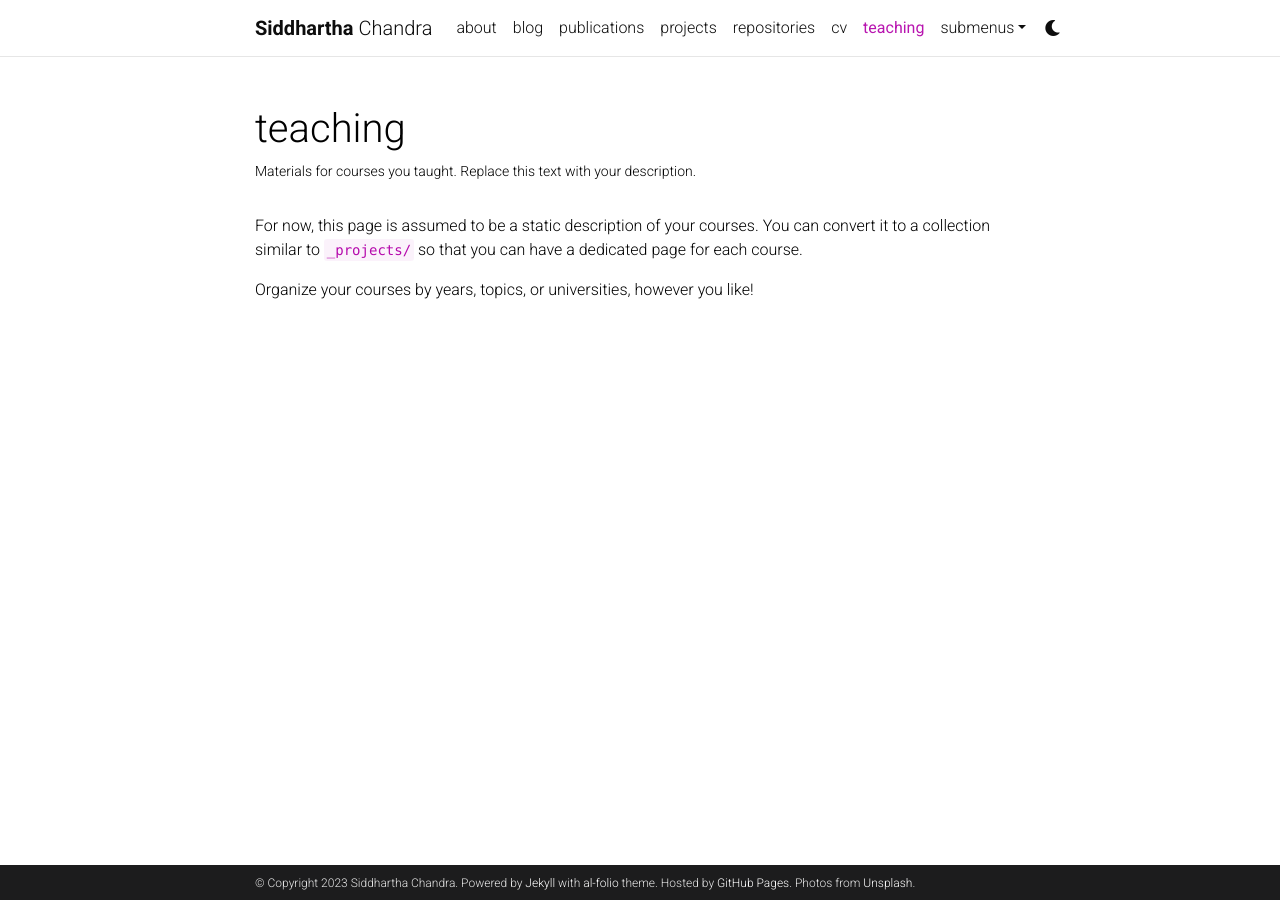
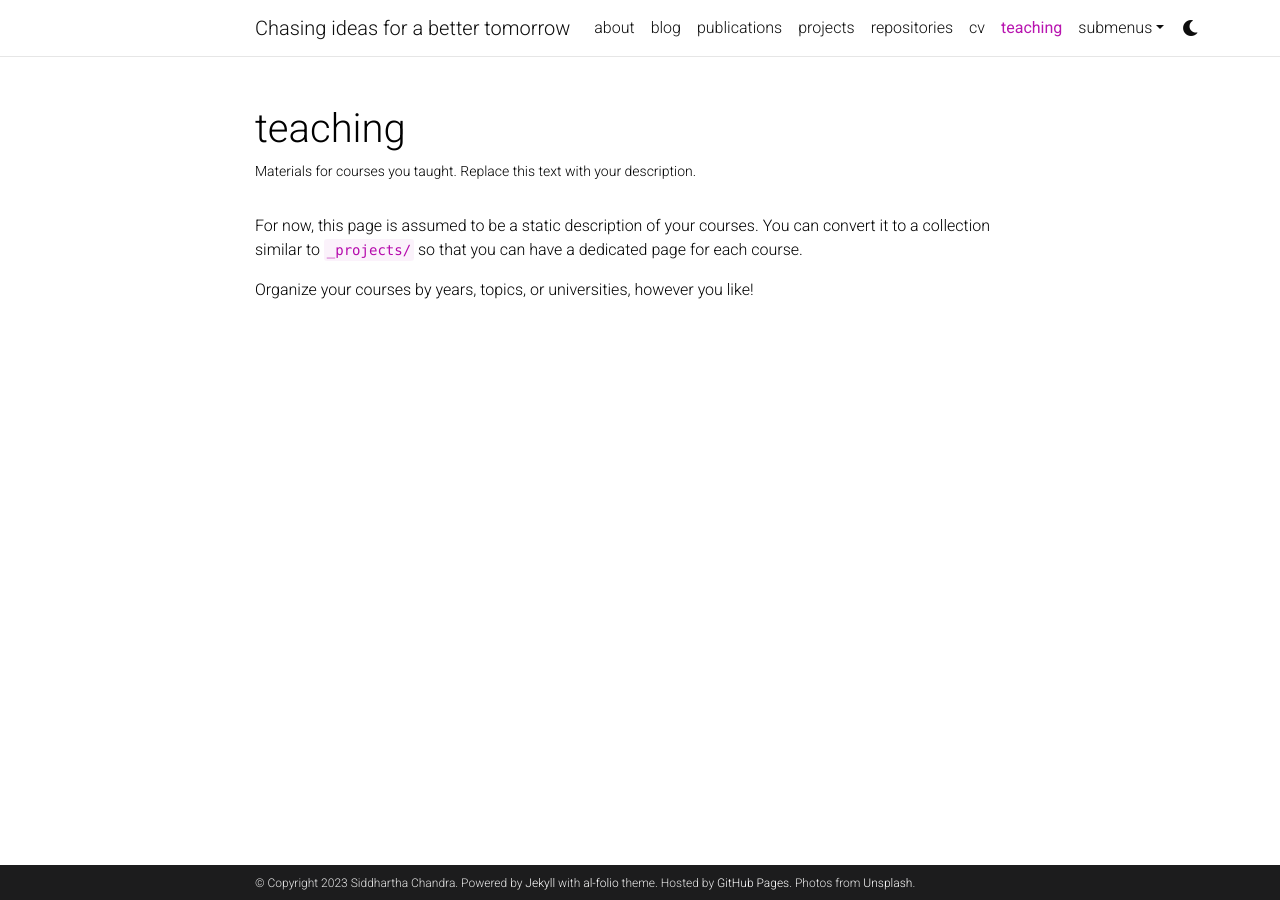
Before and after one commit to siddhartha-chandra/siddhartha-chandra.github.io, a Jekyll site: the page built from _pages/teaching.md, in a window 1280 px wide. Built offline with Jekyll 4.4.1, drawn with Linux system fonts in a browser that asks for light colours; comment, search, counter and statistics services are not loaded; a style sheet for code colours, icons or effects is not loaded.

Commit message:
misc: keep baseurl empty and modified title name

```diff
--- a/_config.yml
+++ b/_config.yml
@@ -2,7 +2,7 @@
 # Site settings
 # -----------------------------------------------------------------------------
 
-title: blank # the website title (if blank, full name will be used instead)
+title: Chasing ideas for a better tomorrow
 first_name: Siddhartha
 middle_name:
 last_name: Chandra
@@ -19,7 +19,7 @@ lang: en # the language of your site (for example: en, fr, cn, ru, etc.)
 icon: ⚛️  # the emoji used as the favicon (alternatively, provide image name in /assets/img/)
 
 url: https://siddhartha-chandra.github.io
-baseurl: /al-folio # the subpath of your site, e.g. /blog/
+baseurl: # /al-folio # the subpath of your site, e.g. /blog/
 last_updated: false # set to true if you want to display last updated in the footer
 impressum_path:  # set to path to include impressum link in the footer, use the same path as permalink in a page, helps to conform with EU GDPR
 
```
